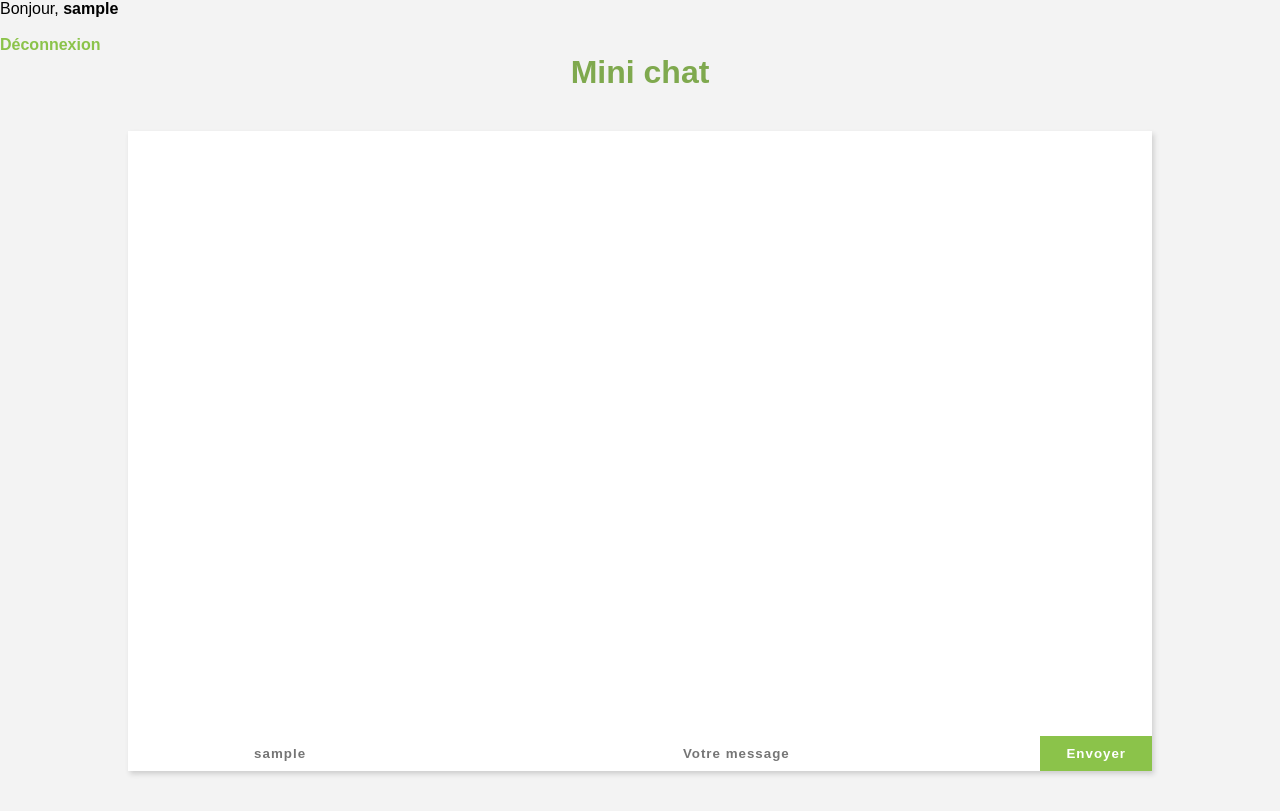
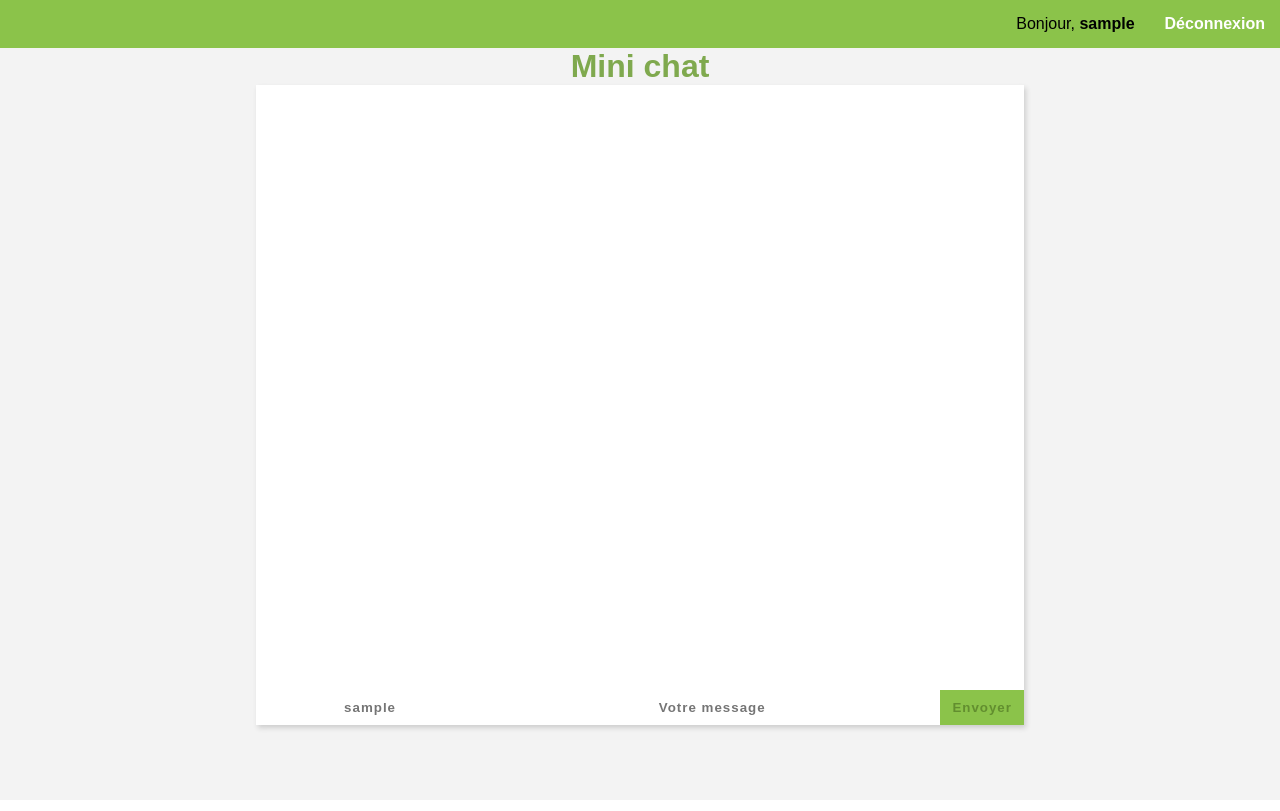
Before and after one commit to WebDevCF2018/tchat, a PHP site: page /tchat.php in a window 1280 px wide. After the commit the page ends 733 px from the top, so only its background shows below. Run offline with PHP 8.4, Linux system fonts and the light colour scheme; the visitor is signed in with stand-in values (Sample User, id 1).

Commit message:
Modification CSS tchat.php

```diff
--- a/connect.php
+++ b/connect.php
@@ -44,6 +44,7 @@
     <meta charset="UTF-8">
     <title>connect</title>
     <link rel="stylesheet" href="css/style.css">
+    <meta name="viewport" content="width=device-width, initial-scale=1.0">
 </head>
 <body>
 <?php if (isset($erreur)) {?>
--- a/css/style.css
+++ b/css/style.css
@@ -22,8 +22,6 @@ form div + div {
     height: 80vh;
     box-shadow: 2px 3px 5px #cecece;
     overflow: auto;
-    width: 80vw;
-    margin: 5vh auto 5vh auto;
     background-color: #FFF;
     position: relative;
 }
@@ -134,8 +132,13 @@ input:focus {
 }
 
 .tchat-submit {
-    width: 11%;
     margin: 0!important;
+    background-image: url("../img/send.png");
+    padding: 0!important;
+    background-size: 30px;
+    background-repeat: no-repeat;
+    background-position: 50%;
+    color: #fff0!important;
 }
 
 .tchat-input-60 {
@@ -150,9 +153,7 @@ input:focus {
     margin: 10px 26px;
 }
 
-
 @font-face {
-
     src: url('../fonts/poppins/Poppins-Regular.ttf');
 }
 
@@ -161,13 +162,11 @@ input:focus {
     src: url('../fonts/poppins/Poppins-Bold.ttf');
 }
 
-
 * {
     margin: 0px;
     padding: 0px;
     box-sizing: border-box;
 }
-
 
 /* ------------------------------------ */
 a {
@@ -177,21 +176,22 @@ a {
     -o-transition: all 0.4s;
     -moz-transition: all 0.4s;
     text-decoration: none;
-    padding-left: 50%;
     color: #8bc34a;
 }
 
+/* ------------------------------------ */
+h1,h2,h3,h4,h5,h6 {
+    margin: 0px;
+}
 
-/* ------------------------------------ */
-h1,h2,h3,h4,h5,h6 {margin: 0px;}
-
-p {margin: 0px;}
+p {
+    margin: 0px;
+}
 
 ul, li {
     margin: 0px;
     list-style-type: none;
 }
-
 
 /* ------------------------------------ */
 input {
@@ -205,16 +205,12 @@ textarea {
     outline: none;
 }
 
-
-
 /* ------------------------------------ */
 button {
     outline: none !important;
     border: none;
     background: transparent;
 }
-
-
 
 .limiter {
     width: 100%;
@@ -225,7 +221,6 @@ button {
     width: 100%;
     min-height: 100vh;
     background: whitesmoke;
-
     display: -webkit-box;
     display: -webkit-flex;
     display: -moz-box;
@@ -248,11 +243,13 @@ button {
     display: table;
     margin: 0;
 }
+
 .row {
     display: table-row;
     background: #fff;
     box-shadow: 1px -4px 20px 0px;
 }
+
 .row.header {
     color: #ffffff;
     background: #6c7ae0;
@@ -267,18 +264,15 @@ button {
     display: none;
 }
 
-
 .cell {
     display: table-cell;
 }
-
 
 .row .cell {
     font-size: 15px;
     color: #666666;
     line-height: 1.2;
     font-weight: unset !important;
-
     padding-top: 20px;
     padding-bottom: 20px;
     border-bottom: 1px solid #f2f2f2;
@@ -289,7 +283,6 @@ button {
     color: #fff;
     line-height: 1.2;
     font-weight: unset !important;
-
     padding-top: 19px;
     padding-bottom: 19px;
 }
@@ -311,7 +304,38 @@ button {
     width: 190px;
 }
 
-
 .table, .row {
     width: 100% !important;
 }
+
+@media only screen and (min-width: 768px) {
+    .tchat-submit {
+        width: 11%;
+        margin: 0!important;
+        color: #628e2f!important;
+        background: none;
+    }
+
+    #content {
+        width: 60vw;
+        margin: auto;
+    }
+}
+
+nav {
+    background-color: #8bc34a;
+    display: flex;
+    justify-content: flex-end;
+}
+
+nav li {
+    padding: 15px;
+}
+
+nav a {
+    color: #fff;
+}
+
+nav li:hover {
+    background-color: #7fa94e;
+}
--- a/tchat.php
+++ b/tchat.php
@@ -16,6 +16,7 @@
     <title>Tchat</title>
     <script type="javascript" src="js/ajax.js"></script>
     <link rel="stylesheet" href="css/style.css">
+    <meta name="viewport" content="width=device-width, initial-scale=1.0">
 </head>
 
 <body class="tchat" onload="chargeContent('phpAjax/recup.php','content')">
```
Also changed, not shown: inscription.php (+13 -11 lines), img/send.png (added).
